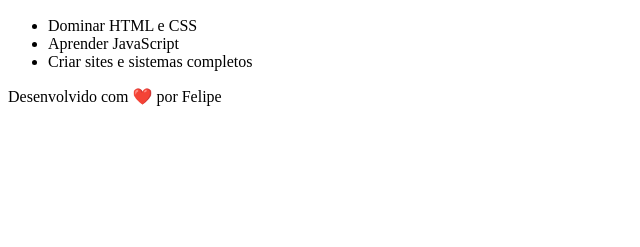
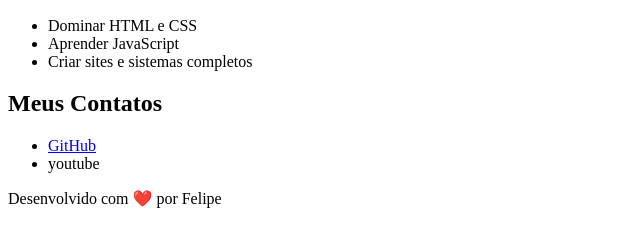
Before and after one commit to FelipeSantosDeSouza/Html, a plain HTML site: page index.html in a window 1280 px wide. Shown: the part 313-560 px from the top of the page, without its empty margins (0-640 px from the left). Drawn offline with Linux system fonts and the light colour scheme.

Commit message:
Add Meus Contatos

```diff
--- a/index.html
+++ b/index.html
@@ -28,6 +28,14 @@
         <li>Criar sites e sistemas completos</li>
       </ul>
     </section>
+
+    <section>
+      <h2>Meus Contatos</h2>
+      <ul>
+        <li><a href="https://github.com/FelipeSantosDeSouza" target="_blank">GitHub</a></li>
+        <li><a href="https://www.youtube.com/watch?v=o3JgsAG2lKI&list=RDZ_yFB8wJSWA&index=6" target="_blank"></a>youtube</li>
+      </ul>
+    </section>
   </main>
 
   <footer>
```
